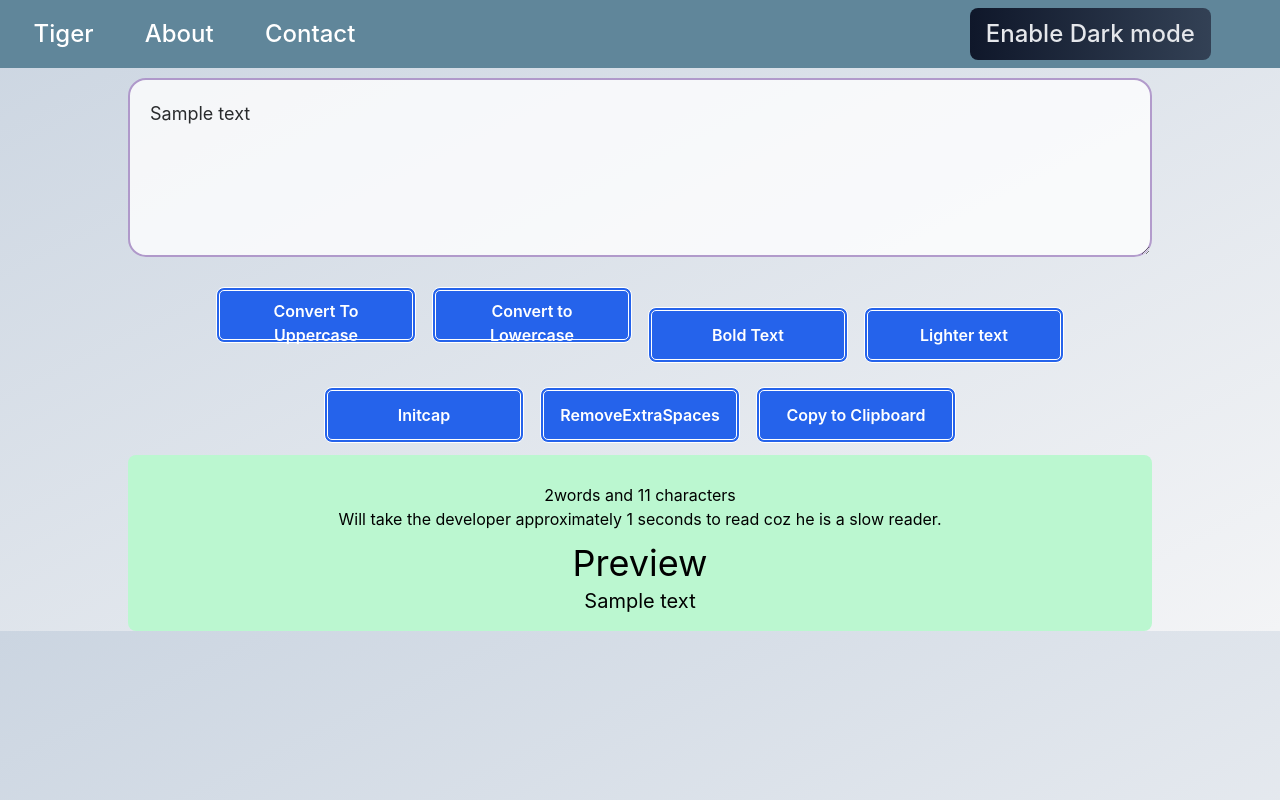
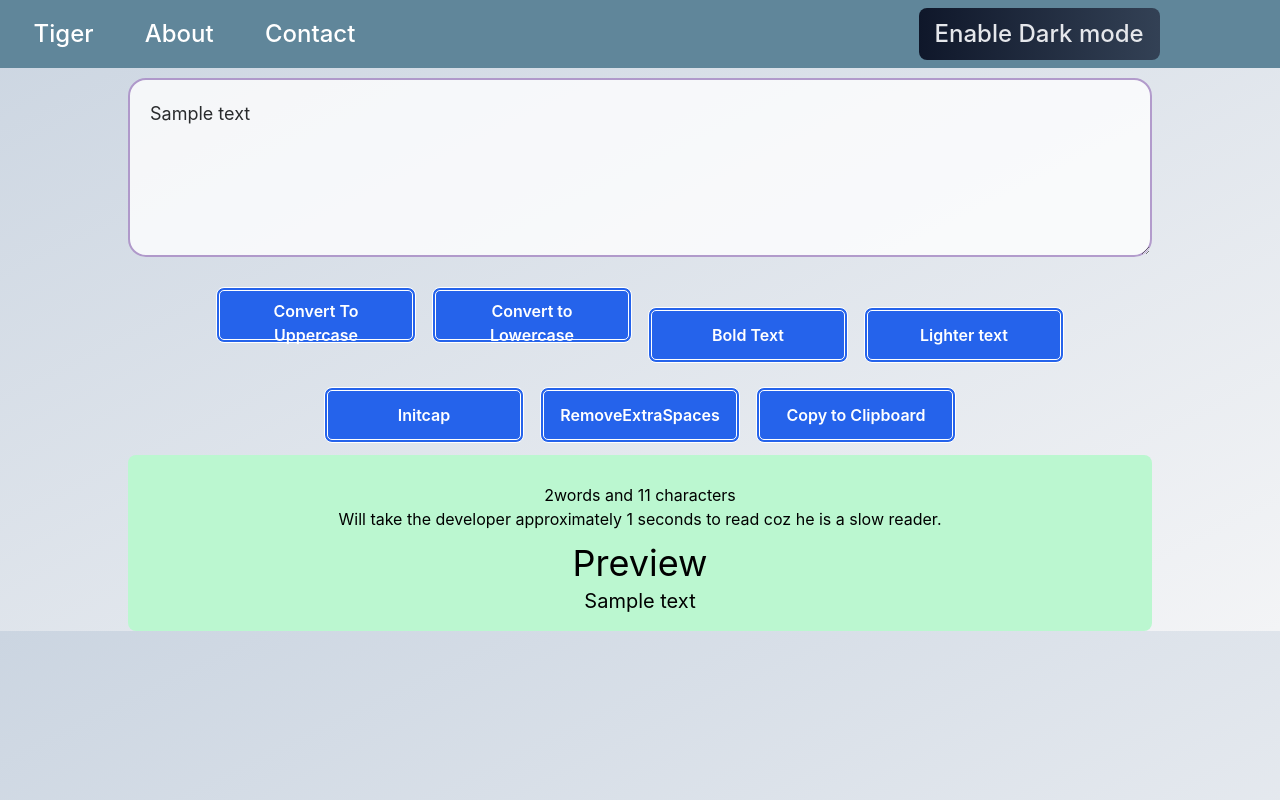
Before and after one commit to contributorsambhav/my-app, a React (Create React App) app: page / in a window 1280 px wide. Built offline with nearby package versions, Linux system fonts and the light colour scheme.

Commit message:
new line css problem fixed

```diff
--- a/src/Components/Navbar.js
+++ b/src/Components/Navbar.js
@@ -25,7 +25,7 @@ if (count%2==0){
             <li><a href="/">{props.title}</a></li>
             <li><a href="/">About</a></li>
             <li><a href="/">Contact</a></li>
-            <li><button className="text-gray-200 rounded-lg bg-gradient-to-r from-slate-900 to-slate-700 px-4 py-2 ml-[44vw]" onClick={toggleDark}>{tgl}</button></li>
+            <li><button className="text-gray-200 rounded-lg bg-gradient-to-r from-slate-900 to-slate-700 px-4 py-2 ml-[40vw]" onClick={toggleDark}>{tgl}</button></li>
           </ul>
         </nav>
       </div>
```
